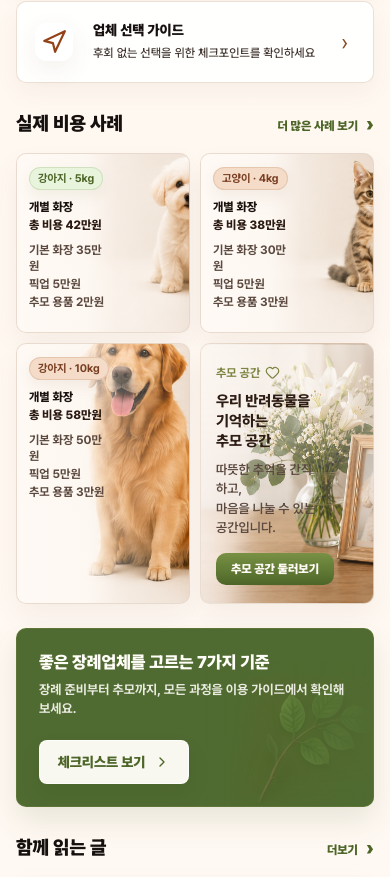
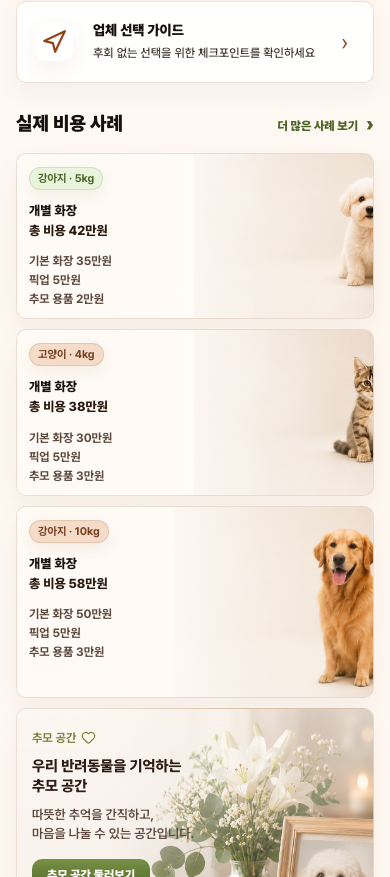
Before and after one commit to jogabi/petlog-web, a React (Vite) app: page / in a window 390 px wide. Shown: the part 1427-2304 px from the top of the page. Built offline with nearby package versions, Linux system fonts and the light colour scheme; no server answers.

Commit message:
Refactor App.css to adjust grid layouts and min-height properties for cost-case-grid and memorial-promo-card, enhancing responsiveness and visual consistency. Update font sizes and line heights for cost-copy elements to improve readability.

```diff
--- a/src/App.css
+++ b/src/App.css
@@ -1891,7 +1891,7 @@ button {
   }
 
   .cost-case-grid {
-    grid-template-columns: repeat(2, minmax(0, 1fr));
+    grid-template-columns: 1fr;
     gap: 12px;
     align-items: stretch;
   }
@@ -1905,9 +1905,12 @@ button {
     background-size: auto 166%;
   }
 
-  .cost-bg-3,
+  .cost-bg-3 {
+    min-height: 190px;
+  }
+
   .memorial-promo-card {
-    min-height: 190px;
+    min-height: 240px;
   }
 
   .cost-bg-1,
@@ -2177,6 +2180,7 @@ button {
   }
 
   .cost-case-grid {
+    grid-template-columns: 1fr;
     gap: 8px;
   }
 
@@ -2185,9 +2189,12 @@ button {
     background-size: auto 142%;
   }
 
-  .cost-bg-3,
+  .cost-bg-3 {
+    min-height: 142px;
+  }
+
   .memorial-promo-card {
-    min-height: 142px;
+    min-height: 240px;
   }
 
   .cost-bg-1,
@@ -2331,24 +2338,25 @@ button {
   }
 
   .cost-case-grid {
+    grid-template-columns: 1fr;
     gap: 10px;
   }
 
   .cost-card {
-    min-height: 178px;
+    min-height: 148px;
     border-color: rgba(232, 218, 206, 0.9);
-    background-size: auto 168%;
+    background-size: auto 146%;
   }
 
   .cost-bg-1,
   .cost-bg-2 {
-    background-position: right -74px bottom -18px;
+    background-position: right -56px bottom -14px;
   }
 
   .cost-bg-3 {
-    min-height: 256px;
-    background-position: right -82px bottom -24px;
-    background-size: auto 164%;
+    min-height: 190px;
+    background-position: right -58px bottom -18px;
+    background-size: auto 138%;
   }
 
   .cost-copy {
@@ -2374,29 +2382,30 @@ button {
   .cost-copy h3,
   .cost-copy strong,
   .cost-copy ul {
-    max-width: 54%;
+    max-width: 52%;
   }
 
   .cost-copy h3 {
-    margin-top: 10px;
-    font-size: 12px;
+    margin-top: 12px;
+    font-size: 13px;
+    line-height: 1.32;
   }
 
   .cost-copy strong {
-    margin-top: 4px;
-    font-size: 12px;
-    line-height: 1.25;
+    margin-top: 3px;
+    font-size: 13px;
+    line-height: 1.32;
   }
 
   .cost-copy ul {
     gap: 2px;
-    margin-top: 9px;
+    margin-top: 14px;
     font-size: 12px;
-    line-height: 1.35;
+    line-height: 1.42;
   }
 
   .memorial-promo-card {
-    min-height: 256px;
+    min-height: 310px;
     padding: 18px 15px;
     background:
       linear-gradient(
@@ -2552,23 +2561,24 @@ button {
   }
 
   .cost-case-grid {
+    grid-template-columns: 1fr;
     gap: 8px;
   }
 
   .cost-card {
-    min-height: 168px;
-    background-size: auto 156%;
+    min-height: 142px;
+    background-size: auto 140%;
   }
 
   .cost-bg-1,
   .cost-bg-2 {
-    background-position: right -56px bottom -14px;
+    background-position: right -48px bottom -12px;
   }
 
   .cost-bg-3 {
-    min-height: 238px;
-    background-position: right -68px bottom -20px;
-    background-size: auto 152%;
+    min-height: 180px;
+    background-position: right -50px bottom -16px;
+    background-size: auto 134%;
   }
 
   .cost-copy {
@@ -2579,7 +2589,7 @@ button {
   .cost-copy h3,
   .cost-copy strong,
   .cost-copy ul {
-    max-width: 54%;
+    max-width: 52%;
   }
 
   .cost-copy > span {
@@ -2589,15 +2599,17 @@ button {
 
   .cost-copy h3,
   .cost-copy strong {
-    font-size: 11px;
+    font-size: 12px;
+    line-height: 1.3;
   }
 
   .cost-copy ul {
     font-size: 11px;
+    line-height: 1.38;
   }
 
   .memorial-promo-card {
-    min-height: 238px;
+    min-height: 300px;
     padding: 17px 13px;
   }
 
```
